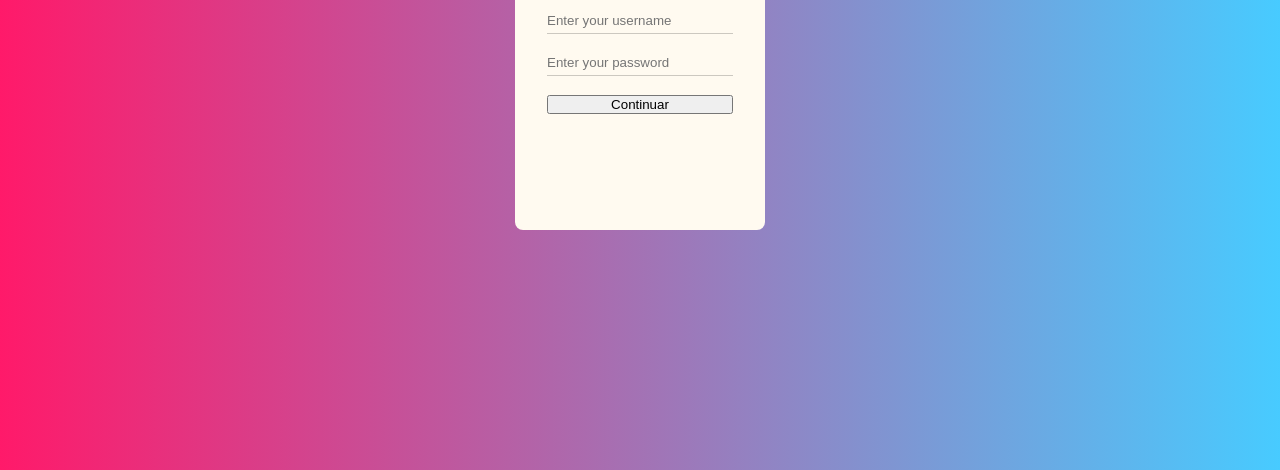
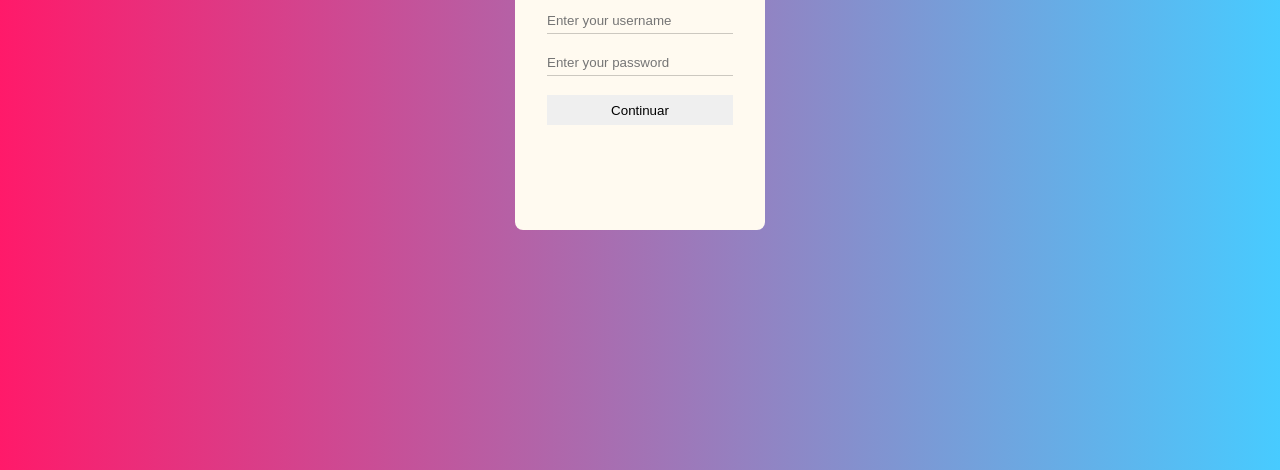
Before and after one commit to AugustoAU/login, a plain HTML site: page index.html in a window 1280 px wide. Shown: the part 330-800 px from the top of the page. Drawn offline with Linux system fonts and the light colour scheme.

Commit message:
Update index.html

```diff
--- a/index.html
+++ b/index.html
@@ -29,8 +29,9 @@
                 <div class="underline"></div>
             </div>
 
-            <input type="submit" value="Continuar">
-
+            <div class="botao">
+                <input type="submit" value="Continuar">
+            </div>
         </form>
 
 
```
